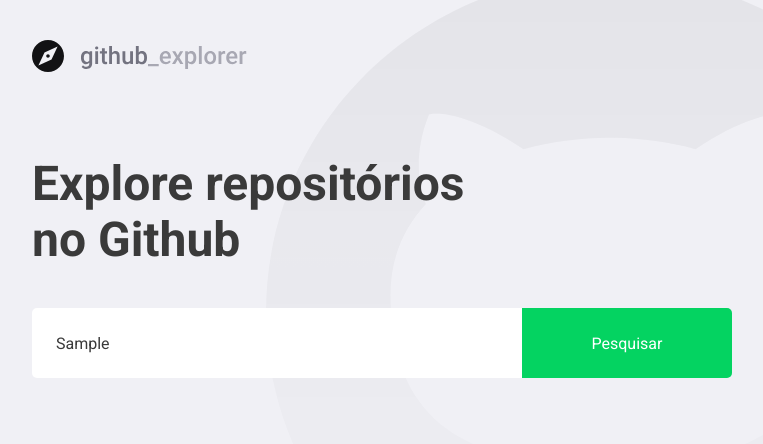
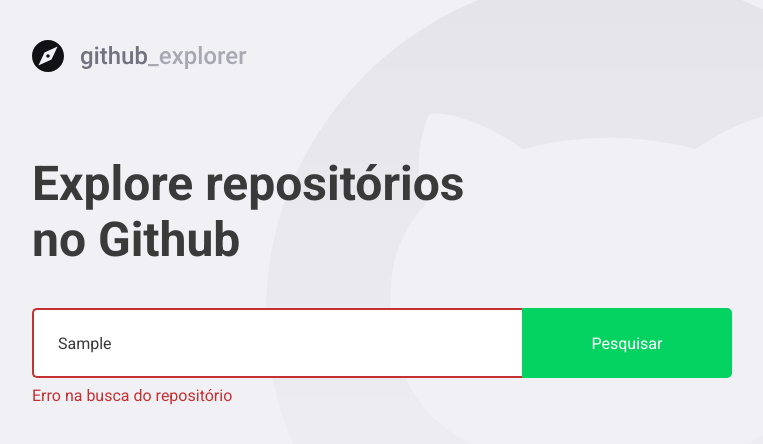
Before and after one commit to LuanColeto/Github_explorer, a React (Create React App) app: page / in a window 1280 px wide. Both pictures are taken after typing "Sample" into the empty fields and a click on the button "Pesquisar". Shown: the top 444 px of the page, without its empty margins (148-911 px from the left). Built offline with nearby package versions, Linux system fonts and the light colour scheme; no server answers.

Commit message:
Error Handling

```diff
--- a/src/pages/dashboard/index.tsx
+++ b/src/pages/dashboard/index.tsx
@@ -2,7 +2,7 @@
 import { FiChevronRight } from 'react-icons/fi';
 import api from '../../services/api';
 
-import { Title, Form, Repositories } from './styles';
+import { Title, Form, Repositories, Error } from './styles';
 
 import LogoImg from '../../assets/logo.svg';
 
@@ -17,25 +17,37 @@
 
 const Dashboard: React.FC = () => {
   const [newRepo, setNewRepo] = useState('');
+  const [inputError, setInputError] = useState('');
   const [repositories, setRepositories] = useState<Repository[]>([]);
 
   async function handleAddRepository(
     event: FormEvent<HTMLFormElement>,
   ): Promise<void> {
     event.preventDefault();
-    const response = await api.get<Repository>(`repos/${newRepo}`);
 
-    const repository = response.data;
+    if (!newRepo) {
+      setInputError('Digite o autor/nome do repositório');
+      return;
+    }
 
-    setRepositories([...repositories, repository]);
-    setNewRepo('');
+    try {
+      const response = await api.get<Repository>(`repos/${newRepo}`);
+
+      const repository = response.data;
+
+      setRepositories([...repositories, repository]);
+      setNewRepo('');
+      setInputError('');
+    } catch (err) {
+      setInputError('Erro na busca do repositório');
+    }
   }
 
   return (
     <>
       <img src={LogoImg} alt="Github Explorer" />
       <Title>Explore repositórios no Github</Title>
-      <Form onSubmit={handleAddRepository}>
+      <Form hasError={!!inputError} onSubmit={handleAddRepository}>
         <input
           value={newRepo}
           placeholder="Pesquise um repositório"
@@ -43,6 +55,8 @@
         />
         <button type="submit">Pesquisar</button>
       </Form>
+
+      {inputError && <Error>{inputError}</Error>}
 
       <Repositories>
         {repositories.map((repository) => (
--- a/src/pages/dashboard/styles.ts
+++ b/src/pages/dashboard/styles.ts
@@ -1,5 +1,9 @@
-import styled from 'styled-components';
+import styled, { css } from 'styled-components';
 import { shade } from 'polished';
+
+interface FormProps {
+  hasError: boolean;
+}
 
 export const Title = styled.h1`
   font-size: 48px;
@@ -9,7 +13,7 @@
   margin-top: 80px;
 `;
 
-export const Form = styled.form`
+export const Form = styled.form<FormProps>`
   margin-top: 40px;
   max-width: 700px;
 
@@ -22,6 +26,13 @@
     border: 0;
     border-radius: 5px 0 0 5px;
     color: #3a3a3a;
+    border: 2px solid #fafefe;
+
+    ${(props) => props.hasError
+      && css`
+        border-color: #c53030;
+        border-right: 0;
+      `}
 
     &::placeholder {
       color: #a8a8b3;
@@ -41,6 +52,12 @@
       background: ${shade(0.2, '#04d361')};
     }
   }
+`;
+
+export const Error = styled.span`
+  display: block;
+  color: #c53030;
+  margin-top: 8px;
 `;
 
 export const Repositories = styled.div`
```
